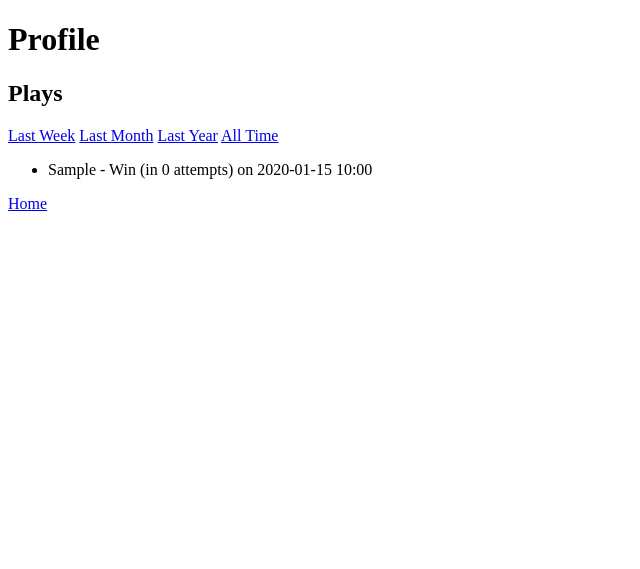
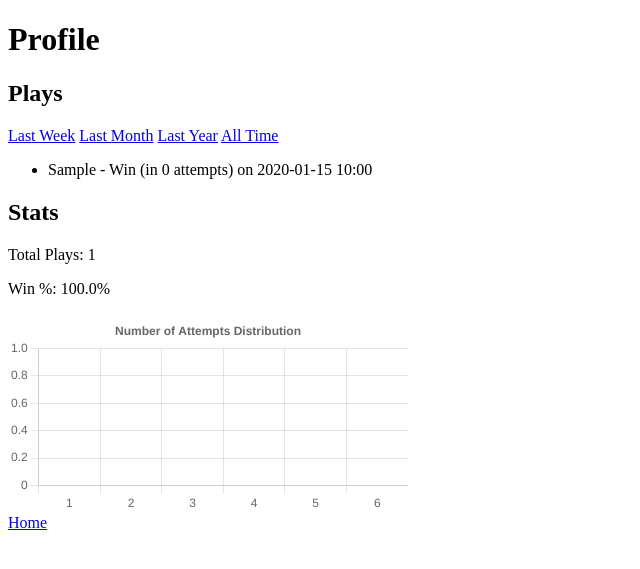
Before and after one commit to s-gisiner/wordle-web, a Django app: page /game/profile/ in a window 1280 px wide. Shown: the top 569 px of the page, without its empty margins (0-640 px from the left). Run offline with Django 5.2, Linux system fonts and the light colour scheme; a user stored in the database is signed in; tables that the repository leaves empty hold one stand-in row (values such as "Sample post").

Commit message:
profile finished

```diff
--- a/src/worndly/game/models.py
+++ b/src/worndly/game/models.py
@@ -1,6 +1,7 @@
 from django.contrib.auth.models import AbstractUser
 from django.db import models
 from django.conf import settings
+from django.utils import timezone
 
 # Create your models here.
 class User(AbstractUser):
@@ -23,4 +24,4 @@ class Play(models.Model):
     is_win = models.BooleanField(default=False)
     attempts = models.IntegerField()
 
-    date_played = models.DateTimeField(auto_now_add=True)
+    date_played = models.DateTimeField(default=timezone.now)
--- a/src/worndly/game/templates/game/home.html
+++ b/src/worndly/game/templates/game/home.html
@@ -1,10 +1,12 @@
+{% load static %}
+
 <!DOCTYPE html>
 <html lang="en">
 <head>
     <meta charset="UTF-8">
     <meta name="viewport" content="width=device-width, initial-scale=1.0">
     <title>Home</title>
-    <link rel="stylesheet" href="styles.css">
+    <link rel="stylesheet" href="{% static 'game/styles.css' %}">
 </head>
 <body>
     <div class="container">
--- a/src/worndly/game/templates/game/profile.html
+++ b/src/worndly/game/templates/game/profile.html
@@ -4,7 +4,14 @@
     <meta charset="UTF-8">
     <meta name="viewport" content="width=device-width, initial-scale=1.0">
     <meta name="plays" content="{{ plays }}">
+    <meta name="one_attempts" content="{{ one_attempts }}">
+    <meta name="two_attempts" content="{{ two_attempts }}">
+    <meta name="three_attempts" content="{{ three_attempts }}">
+    <meta name="four_attempts" content="{{ four_attempts }}">
+    <meta name="five_attempts" content="{{ five_attempts }}">
+    <meta name="six_attempts" content="{{ six_attempts }}">
     <title>Profile</title>
+    <script src="https://cdn.jsdelivr.net/npm/chart.js"></script>
 </head>
 <body>
     <div class="container">
@@ -31,28 +38,73 @@
                 {% endfor %}
             </ul>
 
+            <h2>Stats</h2>
+
+            <p>Total Plays: {{ plays|length }}</p>
+            <p>Win %: {{ win_percentage }}%</p>
+
+            <div style="width:400px;">
+                <canvas id="distributionChart"></canvas>
+            </div>
+
         {% endif %}
 
         <a href="{% url 'game:home' %}">Home</a>
     </div>
+
+    <!-- used the linked website in the instructions to create the chart -->
     <script>
-        plays = document.querySelector('[name=plays]').content;
-        function filterPlays(timeframe) {
-            if(timeframe === 'Last Week') {
-                plays = plays.filter(play => {
-                    const playDate = new Date(play.date_played);
-                    const now = new Date();
-                    const oneWeekAgo = new Date(now.getFullYear(), now.getMonth(), now.getDate() - 7);
-                    return playDate >= oneWeekAgo && playDate <= now;
-                });
-            } else if (timeframe === 'Last Month') {
-                // Filter plays from the last 30 days
-            } else if (timeframe === 'Last Year') {
-                // Filter plays from the last 365 days
-            } else {
-                // Show all plays
+        let ctx = document.getElementById('distributionChart').getContext('2d');
+        const one_attempts = document.querySelector('meta[name="one_attempts"]').getAttribute('content');
+        const two_attempts = document.querySelector('meta[name="two_attempts"]').getAttribute('content');
+        const three_attempts = document.querySelector('meta[name="three_attempts"]').getAttribute('content');
+        const four_attempts = document.querySelector('meta[name="four_attempts"]').getAttribute('content');
+        const five_attempts = document.querySelector('meta[name="five_attempts"]').getAttribute('content');
+        const six_attempts = document.querySelector('meta[name="six_attempts"]').getAttribute('content');
+        let distributionChart = new Chart(ctx, {
+            type: 'bar',
+            data: {
+                labels: ['1', '2', '3', '4', '5', '6'], // X-axis labels
+                datasets: [{
+                    label: 'Number of Attempts Distribution',
+                    data: [one_attempts, two_attempts, three_attempts, four_attempts, five_attempts, six_attempts], // sample distribution data
+                    backgroundColor: [
+                        'rgba(255, 99, 132, 0.2)',
+                        'rgba(54, 162, 235, 0.2)',
+                        'rgba(255, 206, 86, 0.2)',
+                        'rgba(75, 192, 192, 0.2)',
+                        'rgba(153, 102, 255, 0.2)',
+                        'rgba(255, 159, 64, 0.2)'
+                    ],
+                    borderColor: [
+                        'rgba(255, 99, 132, 1)',
+                        'rgba(54, 162, 235, 1)',
+                        'rgba(255, 206, 86, 1)',
+                        'rgba(75, 192, 192, 1)',
+                        'rgba(153, 102, 255, 1)',
+                        'rgba(255, 159, 64, 1)'
+                    ],
+                    borderWidth: 1
+                }]
+            },
+            options: {
+                plugins: {
+                    title: {
+                        display: true, // If you set to false, this will hide the title
+                        text: 'Number of Attempts Distribution' // specify the chart title
+                    },
+                    legend: {
+                        display: false // This will hide the legend
+                    }
+                },
+                scales: {
+                    y: {
+                        beginAtZero: true // Y-axis starts at 0
+                    }
+                }
             }
-        }
+        });
     </script>
+
 </body>
 </html>
--- a/src/worndly/game/views.py
+++ b/src/worndly/game/views.py
@@ -82,6 +82,13 @@ def profile(request):
 
     context = {
         'plays': plays,
+        'win_percentage': plays.filter(is_win=True).count() / plays.count() * 100 if plays.count() > 0 else 0,
+        'one_attempts': plays.filter(attempts=1).count(),
+        'two_attempts': plays.filter(attempts=2).count(),
+        'three_attempts': plays.filter(attempts=3).count(),
+        'four_attempts': plays.filter(attempts=4).count(),
+        'five_attempts': plays.filter(attempts=5).count(),
+        'six_attempts': plays.filter(attempts=6).count(),
     }
     return render(request, 'game/profile.html', context)
 
```
Also changed, not shown: src/worndly/game/migrations/0006_alter_play_date_played.py (added), src/worndly/game/static/game/styles.css (renamed from src/worndly/game/templates/game/styles.css).
